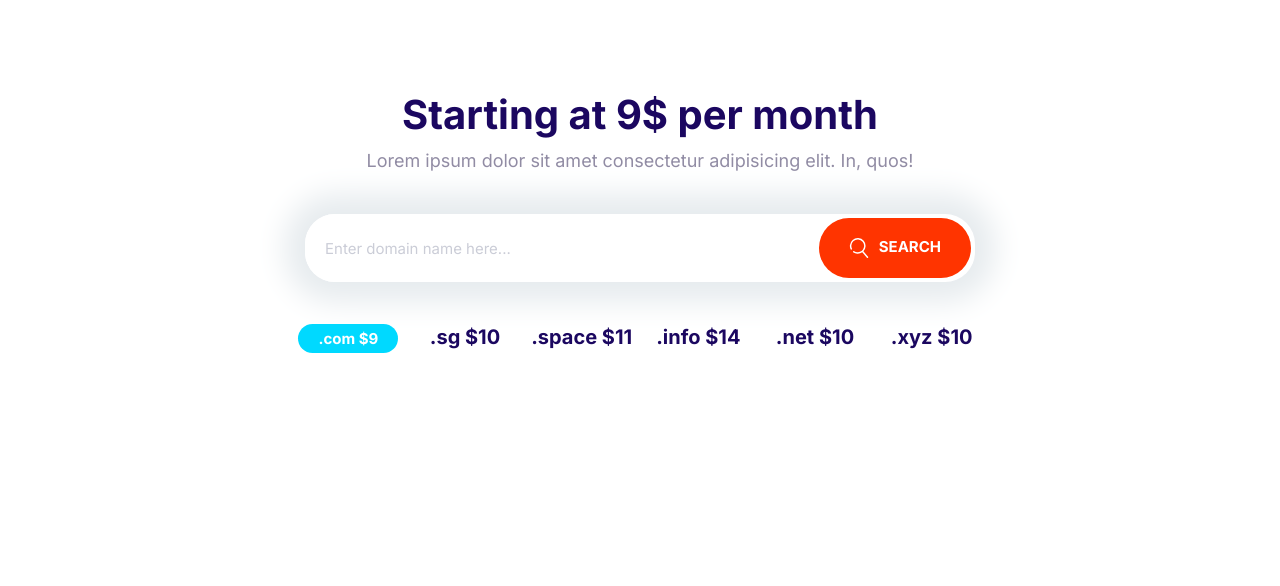
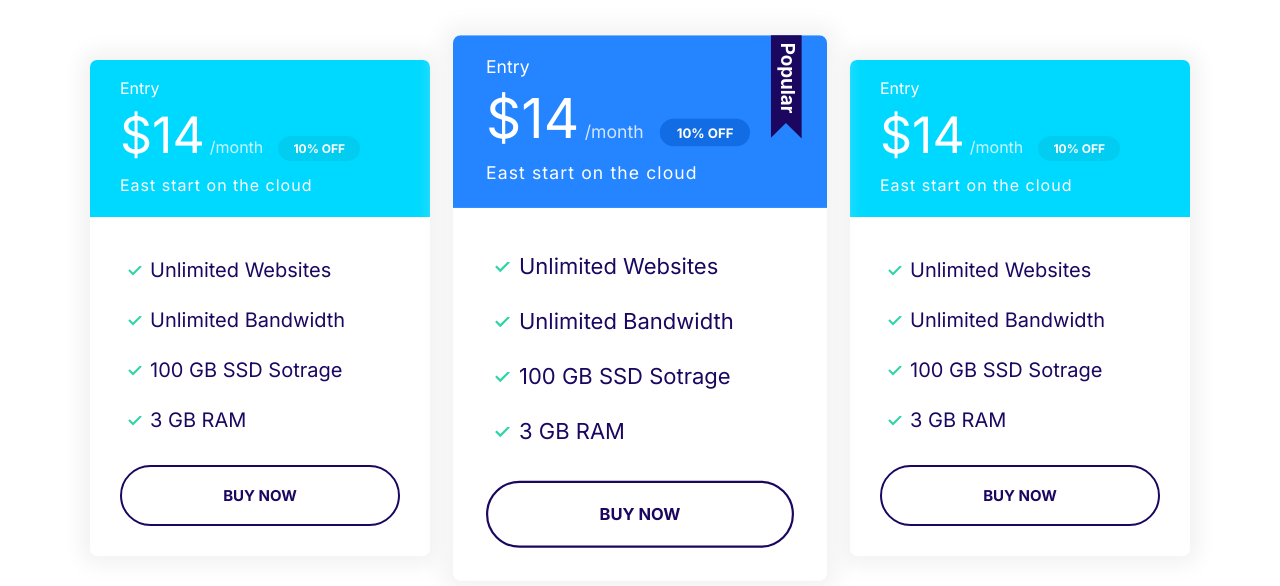
Before and after one commit to ioathina/ios, a plain HTML site: page index.html in a window 1280 px wide. Drawn offline with Linux system fonts and the light colour scheme.

Commit message:
Implementation of the plan block component.

```diff
--- a/CSS/styles.css
+++ b/CSS/styles.css
@@ -163,6 +163,7 @@
 .list--tick .list__item {
   padding-left: 0.5rem;
   margin-bottom: 1rem;
+  font-size: 2rem;
 }
 @media screen and (min-width: 1024px) {
   .list--tick .list__item {
@@ -319,8 +320,14 @@
 .card--secondary .badge--secondary {
   background: #02cdf1;
 }
+.card--primary .badge--primary {
+  background: #126de4;
+}
 
 /* Plans */
+.plan {
+  transition: transform 0.2s ease-out;
+}
 .plan__name {
   color: #fff;
   margin: 0;
@@ -331,7 +338,7 @@
   font-size: 6rem;
 }
 .plan__billing-cycle {
-  font-size: 2.5rem;
+  font-size: 2rem;
   font-weight: 300;
   opacity: 0.8;
   margin-right: 1rem;
@@ -344,6 +351,9 @@
 }
 .plan .list__item {
   margin-bottom: 2rem;
+}
+.plan--popular {
+  transform: scale(1.1);
 }
 .plan--popular .card__header {
   position: relative;
@@ -358,9 +368,15 @@
   top: -6px;
   right: 5%;
 }
+.plan:hover {
+  transform: scale(1.05);
+}
+.plan--popular:hover {
+  transform: scale(1.15);
+}
 @media screen and (min-width: 1024px) {
   .plan__name {
-    font-size: 1.4rem;
+    font-size: 1.6rem;
   }
   .plan__price {
     font-size: 5rem;
@@ -369,7 +385,7 @@
     font-size: 1.6rem;
   }
   .plan__description {
-    font-size: 1.7rem;
+    font-size: 1.6rem;
   }
 }
 
@@ -440,6 +456,11 @@
 @media screen and (min-width: 1024px) {
   .grid--1x2 {
     grid-template-columns: repeat(2, 1fr);
+  }
+}
+@media screen and (min-width: 1024px) {
+  .grid--1x3 {
+    grid-template-columns: repeat(3, 1fr);
   }
 }
 
@@ -678,3 +699,12 @@
     grid-template-columns: repeat(auto-fit, minmax(10rem, 1fr));
   }
 }
+
+/* Plans Block */
+.block-plans .grid {
+  gap: 8rem 4rem;
+}
+.block-plans .card {
+  max-width: 500px;
+  margin: 0 auto;
+}
--- a/index.html
+++ b/index.html
@@ -15,31 +15,69 @@
     <link rel="stylesheet" href="CSS/styles.css" />
   </head>
   <body>
-    <section class="block container block-domain">
-      <header class="block__header">
-        <h2>Starting at 9$ per month</h2>
-        <p>
-          Lorem ipsum dolor sit amet consectetur adipisicing elit. In, quos!
-        </p>
-      </header>
-      <div class="input-group">
-        <input
-          type="text"
-          class="input"
-          placeholder="Enter domain name here..."
-        /><button class="btn btn--accent"><svg class="icon icon--white">
-            <use xlink:href="images/sprite.svg#search"></use>
-          </svg>Search</button>
+    <section class="block container block-plans">
+      <div class="grid grid--1x3">
+        <div class="plan">
+          <div class="card card--secondary">
+            <header class="card__header">
+              <h3 class="plan__name">Entry</h3>
+              <span class="plan__price">$14</span>
+              <span class="plan__billing-cycle">/month</span>
+              <span class="badge badge--secondary badge--small">10% OFF</span>
+              <span class="plan__description">East start on the cloud</span>
+            </header>
+            <div class="card__body">
+              <ul class="list list--tick">
+                <li class="list__item">Unlimited Websites</li>
+                <li class="list__item">Unlimited Bandwidth</li>
+                <li class="list__item">100 GB SSD Sotrage</li>
+                <li class="list__item">3 GB RAM</li>
+              </ul>
+              <button class="btn btn--outline">Buy Now</button>
+            </div>
+          </div>
+        </div>
+        <div class="plan plan--popular">
+          <div class="card card--primary">
+            <header class="card__header">
+              <h3 class="plan__name">Entry</h3>
+              <span class="plan__price">$14</span>
+              <span class="plan__billing-cycle">/month</span>
+              <span class="badge badge--primary badge--small">10% OFF</span>
+              <span class="plan__description">East start on the cloud</span>
+            </header>
+            <div class="card__body">
+              <ul class="list list--tick">
+                <li class="list__item">Unlimited Websites</li>
+                <li class="list__item">Unlimited Bandwidth</li>
+                <li class="list__item">100 GB SSD Sotrage</li>
+                <li class="list__item">3 GB RAM</li>
+              </ul>
+              <button class="btn btn--outline">Buy Now</button>
+            </div>
+          </div>
+        </div>
+        <div class="plan">
+          <div class="card card--secondary">
+            <header class="card__header">
+              <h3 class="plan__name">Entry</h3>
+              <span class="plan__price">$14</span>
+              <span class="plan__billing-cycle">/month</span>
+              <span class="badge badge--secondary badge--small">10% OFF</span>
+              <span class="plan__description">East start on the cloud</span>
+            </header>
+            <div class="card__body">
+              <ul class="list list--tick">
+                <li class="list__item">Unlimited Websites</li>
+                <li class="list__item">Unlimited Bandwidth</li>
+                <li class="list__item">100 GB SSD Sotrage</li>
+                <li class="list__item">3 GB RAM</li>
+              </ul>
+              <button class="btn btn--outline">Buy Now</button>
+            </div>
+          </div>
         </div>
       </div>
-      <ul class="list block-domain__prices">
-        <li><span class="badge badge--secondary">.com $9</span></li>
-        <li>.sg $10</li>
-        <li>.space $11</li>
-        <li>.info $14</li>
-        <li>.net $10</li>
-        <li>.xyz $10</li>
-      </ul>
     </section>
     <script src="js/main.js"></script>
   </body>
```
Also changed, not shown: CSS/components/plan block.html (added, +64 -0 lines).
